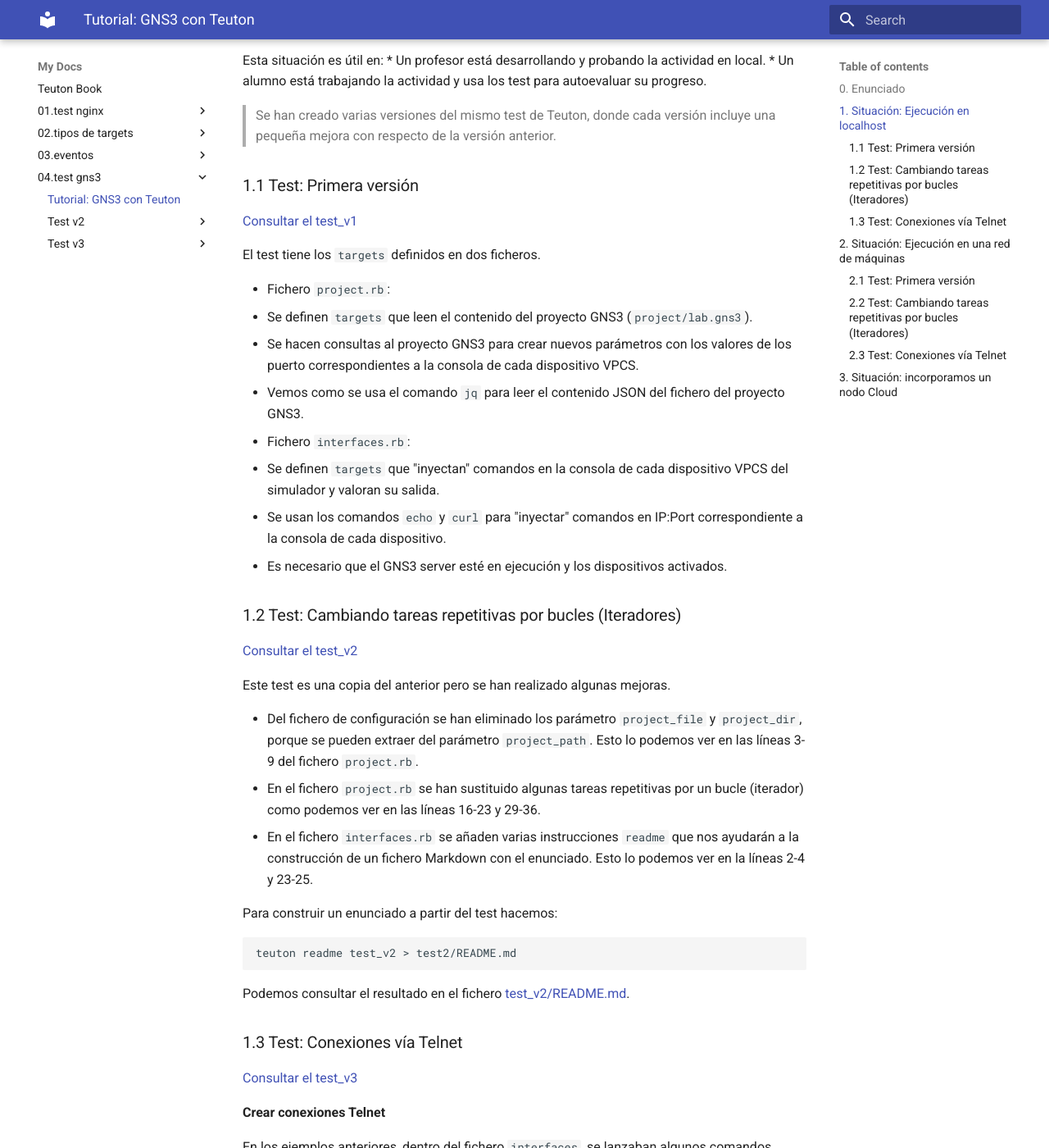
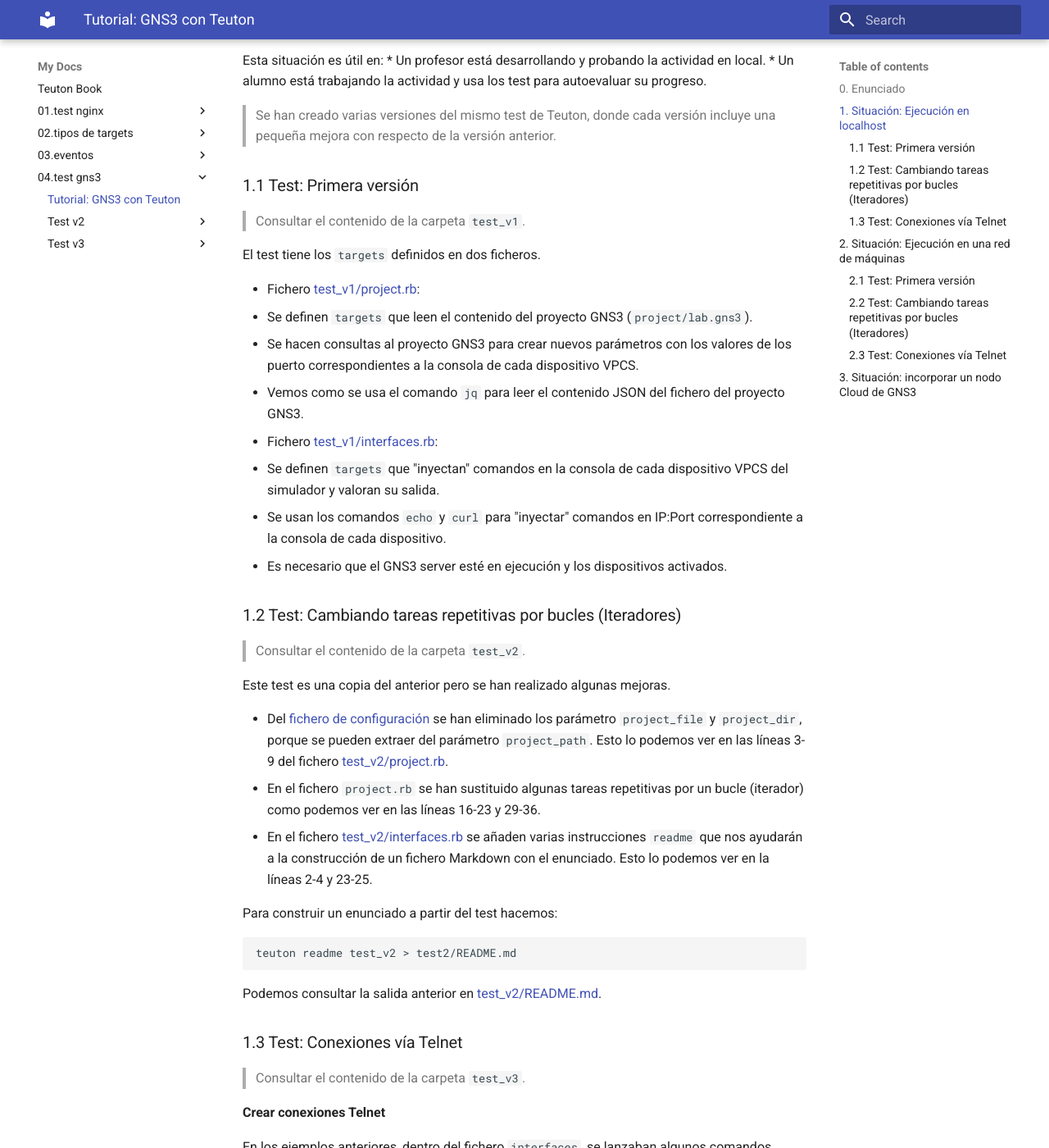
Before and after one commit to dvarrui/teuton-book, an MkDocs documentation site: the page built from docs/04.test_gns3/index.md, in a window 1280 px wide and 1400 px high, scrolled down 1123 px. Shown: the whole window at 82% size. Built offline with MkDocs 1.6.1 and Material for MkDocs 9.7.7, drawn with Linux system fonts in a browser that asks for light colours; some of the changed text lies outside the part shown.

Commit message:
fix links

````diff
--- a/docs/04.test_gns3/index.md
+++ b/docs/04.test_gns3/index.md
@@ -37,28 +37,28 @@
 
 ### 1.1 Test: Primera versión
 
-[Consultar el test_v1](test_v1)
+> Consultar el contenido de la carpeta `test_v1`.
 
 El test tiene los `targets` definidos en dos ficheros.
 
-* Fichero `project.rb`:
+* Fichero [test_v1/project.rb](./test_v1/project.rb):
   * Se definen `targets` que leen el contenido del proyecto GNS3 (`project/lab.gns3`).
   * Se hacen consultas al proyecto GNS3 para crear nuevos parámetros con los valores de los puerto correspondientes a la consola de cada dispositivo VPCS.
   * Vemos como se usa el comando `jq` para leer el contenido JSON del fichero del proyecto GNS3.
-* Fichero `interfaces.rb`:
+* Fichero [test_v1/interfaces.rb](./test_v1/interfaces.rb):
   * Se definen `targets` que "inyectan" comandos en la consola de cada dispositivo VPCS del simulador y valoran su salida.
   * Se usan los comandos `echo` y `curl` para "inyectar" comandos en IP:Port correspondiente a la consola de cada dispositivo.
   * Es necesario que el GNS3 server esté en ejecución y los dispositivos activados.
 
 ### 1.2 Test: Cambiando tareas repetitivas por bucles (Iteradores)
 
-[Consultar el test_v2](test_v2)
+> Consultar el contenido de la carpeta `test_v2`.
 
 Este test es una copia del anterior pero se han realizado algunas mejoras.
 
-* Del fichero de configuración se han eliminado los parámetro `project_file` y `project_dir`, porque se pueden extraer del parámetro `project_path`. Esto lo podemos ver en las líneas 3-9 del fichero `project.rb`.
+* Del [fichero de configuración](./test_v2/config.yaml) se han eliminado los parámetro `project_file` y `project_dir`, porque se pueden extraer del parámetro `project_path`. Esto lo podemos ver en las líneas 3-9 del fichero [test_v2/project.rb](./test_v2/project.rb).
 * En el fichero `project.rb` se han sustituido algunas tareas repetitivas por un bucle (iterador) como podemos ver en las líneas 16-23 y 29-36.
-* En el fichero `interfaces.rb` se añaden varias instrucciones `readme` que nos ayudarán a la construcción de un fichero Markdown con el enunciado. Esto lo podemos ver en la líneas 2-4 y 23-25.
+* En el fichero  [test_v2/interfaces.rb](./test_v2/interfaces.rb) se añaden varias instrucciones `readme` que nos ayudarán a la construcción de un fichero Markdown con el enunciado. Esto lo podemos ver en la líneas 2-4 y 23-25.
 
 Para construir un enunciado a partir del test hacemos:
 
@@ -66,11 +66,11 @@
 teuton readme test_v2 > test2/README.md
 ```
 
-Podemos consultar el resultado en el fichero [test_v2/README.md](test_v2/README.md).
+Podemos consultar la salida anterior en [test_v2/README.md](test_v2/README.md).
 
 ### 1.3 Test: Conexiones vía Telnet
 
-[Consultar el test_v3](test_v3)
+> Consultar el contenido de la carpeta `test_v3`.
 
 **Crear conexiones Telnet**
 
@@ -130,7 +130,7 @@
 
 ### 2.1 Test: Primera versión
 
-Se usa el mismo código de [test_v1](test_v1), pero en este caso se modifica el fichero `test_v1/config.yaml` de la siguiente forma:
+Se usa el mismo código de `test_v1`, pero en este caso se modifica el fichero `test_v1/config.yaml` de la siguiente forma:
 * Se añaden las configuraciones de los diferentes alumnos (`cases`).
 * Los parámetros que se repiten de cada `case` se ponen en la sección `global`.
 * Cada alumno tiene una IP diferente en su Host.
@@ -153,12 +153,14 @@
 
 ### 2.2 Test: Cambiando tareas repetitivas por bucles (Iteradores)
 
-Se usa el mismo código de [test_v2](test_v2), pero en este caso se añaden en el fichero `test_v2/config.yaml`, las configuraciones de cada uno de los alumnos (`cases`).
+Se usa el mismo código de `test_v2`, pero en este caso se añaden en el fichero `test_v2/config.yaml`, las configuraciones de cada uno de los alumnos (`cases`).
 
 ### 2.3 Test: Conexiones vía Telnet
 
-Se usa el mismo código de [test_v3](test_v3), pero en este caso se añaden en el fichero `test_v3/config.yaml`, las configuraciones de cada uno de los alumnos (`cases`).
+Se usa el mismo código de `test_v3`, pero en este caso se añaden en el fichero `test_v3/config.yaml`, las configuraciones de cada uno de los alumnos (`cases`).
 
-## 3. Situación: incorporamos un nodo Cloud
+## 3. Situación: incorporar un nodo Cloud de GNS3
 
+```
 EN DESARROLLO!
+```
````
